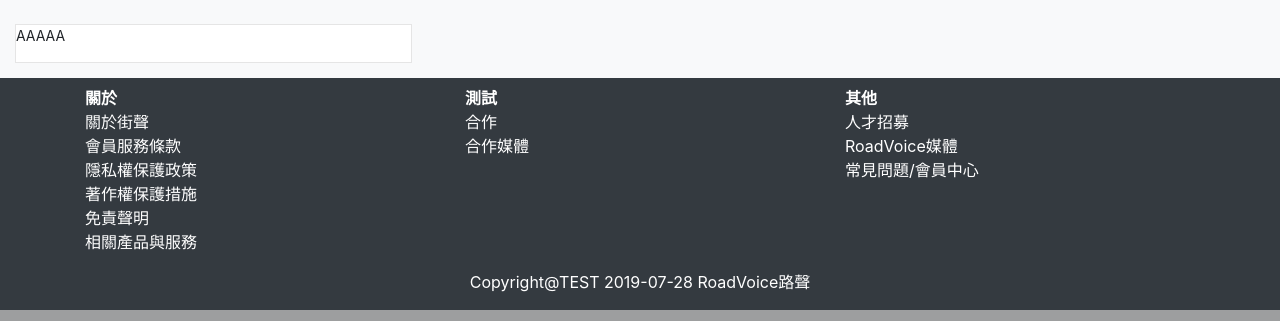
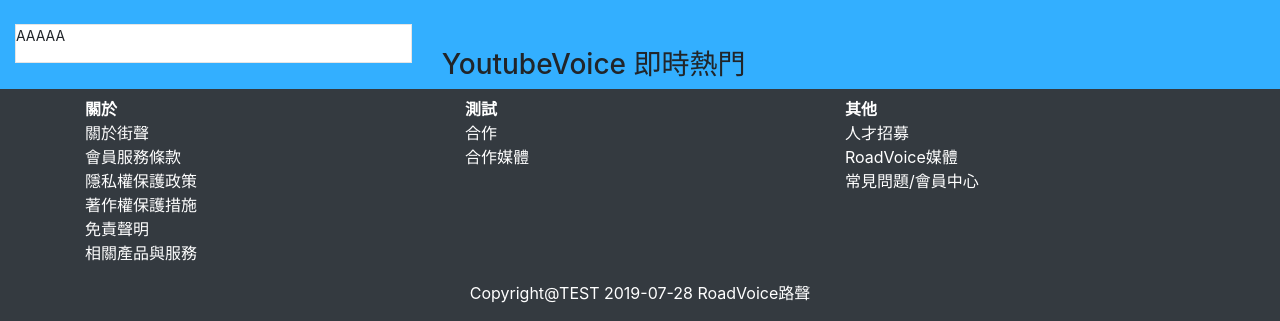
Before and after one commit to lolo0159228/DemoVoice_Web0724, a Django app: template Web0724/templates/home.html in a window 1280 px wide. Shown: the part 606-927 px from the top of the page. Run offline with Django 3.2, Linux system fonts and the light colour scheme; the template is opened without the code that fills it, so the values that code supplies are empty; some libraries are stand-ins or nearby versions.

Commit message:
Add files via upload

```diff
--- a/Web0724/home/static/css/application.css
+++ b/Web0724/home/static/css/application.css
@@ -6,6 +6,7 @@
     min-height:100%;
     display:flex;
     flex-direction: column;
+    background-color: #33afff;
 }
 
 .content-fluid {
--- a/Web0724/templates/base.html
+++ b/Web0724/templates/base.html
@@ -5,13 +5,14 @@
     <title>{% block title%}{% endblock %}</title>
     <link rel="stylesheet" href="https://stackpath.bootstrapcdn.com/bootstrap/4.3.1/css/bootstrap.min.css" integrity="sha384-ggOyR0iXCbMQv3Xipma34MD+dH/1fQ784/j6cY/iJTQUOhcWr7x9JvoRxT2MZw1T" crossorigin="anonymous">
     <link rel="stylesheet" href="https://cdnjs.cloudflare.com/ajax/libs/open-iconic/1.1.1/font/css/open-iconic-bootstrap.min.css" integrity="sha256-BJ/G+e+y7bQdrYkS2RBTyNfBHpA9IuGaPmf9htub5MQ=" crossorigin="anonymous" />
-    <link rel="stylesheet" type="text/css"  href="\static\css\application.css">
+    <link rel="stylesheet" type="text/css"  href="/static/css/application.css">
     <script src="https://code.jquery.com/jquery-3.3.1.slim.min.js" integrity="sha384-q8i/X+965DzO0rT7abK41JStQIAqVgRVzpbzo5smXKp4YfRvH+8abtTE1Pi6jizo" crossorigin="anonymous"></script>
     <script src="https://cdnjs.cloudflare.com/ajax/libs/popper.js/1.14.7/umd/popper.min.js" integrity="sha384-UO2eT0CpHqdSJQ6hJty5KVphtPhzWj9WO1clHTMGa3JDZwrnQq4sF86dIHNDz0W1" crossorigin="anonymous"></script>
     <script src="https://stackpath.bootstrapcdn.com/bootstrap/4.3.1/js/bootstrap.min.js" integrity="sha384-JjSmVgyd0p3pXB1rRibZUAYoIIy6OrQ6VrjIEaFf/nJGzIxFDsf4x0xIM+B07jRM" crossorigin="anonymous"></script>
     {% block css %}{% endblock %}
+
 </head>
-<body class="bg-light">
+<body>
     <nav class="navbar navbar-expand-lg navbar-light bg-light">
         <a class="navbar-brand" href="/^home/">YoutubeVoice</a>
         <button class="navbar-toggler" type="button" data-toggle="collapse" data-target="#collapsibleNavbar">
@@ -80,7 +81,6 @@
 
 
     {% block js %}{% endblock%}
-</body>
  <footer class="bg-dark text-white pt-2">
     <div class="container">
         <div class="row">
@@ -116,4 +116,6 @@
     </div>
 
 </footer>
+</body>
+
 </html>
--- a/Web0724/templates/home.html
+++ b/Web0724/templates/home.html
@@ -4,8 +4,8 @@
 <link rel="stylesheet"  href="https://cdn.jsdelivr.net/npm/slick-carousel@1.8.1/slick/slick.css"/>
 <link rel="stylesheet"  href="https://cdnjs.cloudflare.com/ajax/libs/slick-carousel/1.9.0/slick-theme.css"/>
 <script type="text/javascript" src="https://cdn.jsdelivr.net/npm/slick-carousel@1.8.1/slick/slick.min.js"></script>
-<link rel="stylesheet" type="text/css" href="\static\css\register.css">
-<link rel="stylesheet" type="text/css" href="\static\css\video.css">
+<link rel="stylesheet" type="text/css" href="/static/css/register.css">
+<link rel="stylesheet" type="text/css" href="/static/css/video.css">
 {% endblock %}
 
 {% block content1 %}
@@ -32,7 +32,7 @@
                 </div>
             </div>
             <div class="col-sm-8 col-md-8 col-lg-8">
-            &nbsp;
+                &nbsp;<h3>YoutubeVoice 即時熱門</h3>
             </div>
         </div>
     </div>
--- a/Web0724/templates/login.html
+++ b/Web0724/templates/login.html
@@ -2,7 +2,7 @@
 {% load staticfiles %}
 {% block title %} 登入 | YoutubeVoice {% endblock %}
 {% block css %}
-<link rel="stylesheet" type="text/css" href="\static\css\login.css">
+<link rel="stylesheet" type="text/css" href="/static/css/login.css">
 {% endblock %}
 
 {% block content1 %}
--- a/Web0724/templates/register.html
+++ b/Web0724/templates/register.html
@@ -1,7 +1,7 @@
 {% extends "base.html" %}
 {% block title %} 註冊新會員 {% endblock %}
 {% block css %}
-<link rel="stylesheet" type="text/css" href="\static\css\register.css">
+<link rel="stylesheet" type="text/css" href="/static/css/register.css">
 {% endblock %}
 {% block content1 %}
     <div class="container pt-4 pb-4">
```
Lines whose indentation alone changed are shown as unchanged.
